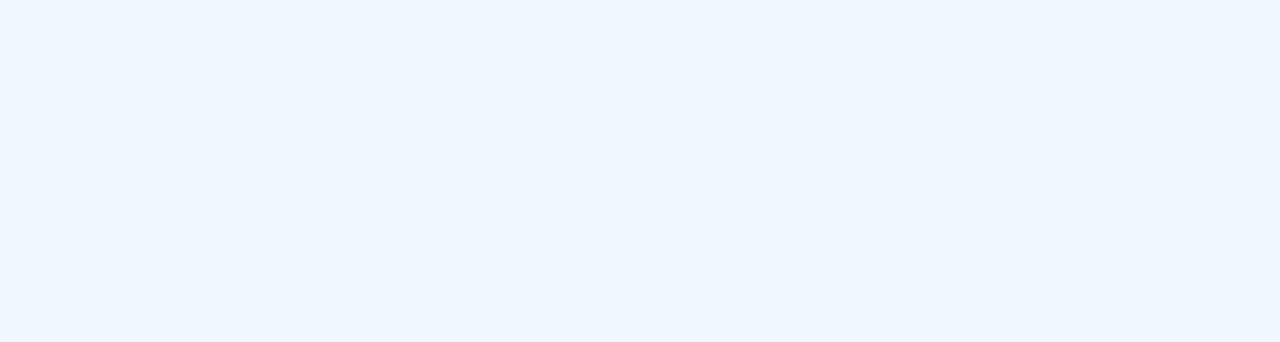
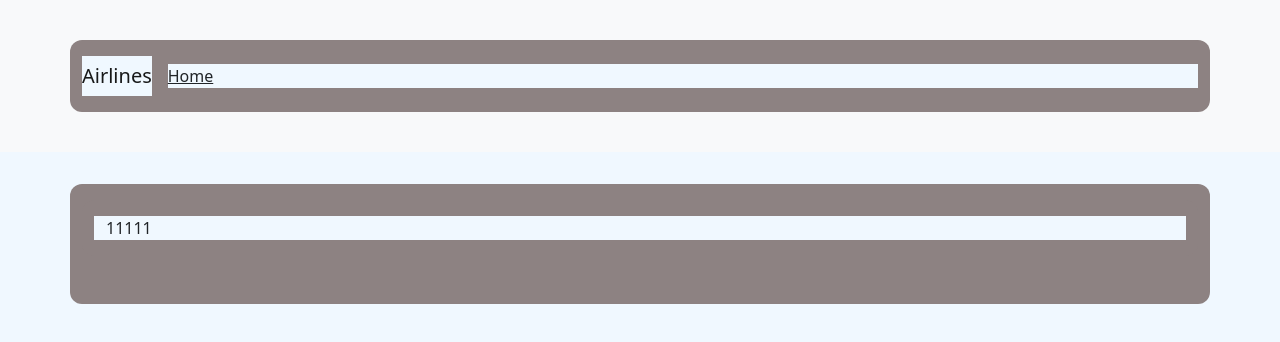
Before and after one commit to PedroCfF/AirlineTicketsApp, a React (Create React App) app in the folder Front-End/airline-tickets-front/: page /oneWay/1/1/1/1/1 in a window 1280 px wide. Before the commit this address had no page. Shown: the top 342 px of the page. Built offline with nearby package versions, Linux system fonts and the light colour scheme; the HTML template or start-up script is replaced by a standard one.

Commit message:
FinalDia

```diff
--- a/Front-End/airline-tickets-front/src/App.js
+++ b/Front-End/airline-tickets-front/src/App.js
@@ -16,7 +16,7 @@ function App() {
           element={<DestinationView />}
         ></Route>
         <Route
-          path="/oneWay/:outBond"
+          path="/oneWay/:origin/:destination/:day/:month/:year"
           element={<SearchFligths></SearchFligths>}
         ></Route>
       </Routes>
--- a/Front-End/airline-tickets-front/src/Components/Card.js
+++ b/Front-End/airline-tickets-front/src/Components/Card.js
@@ -8,6 +8,7 @@ import { Link } from "react-router-dom";
 
 function Card(props) {
   const destination = props.destination;
+  const origin = props.origin;
   const [show, setShow] = useState(false);
   const [selected, setSelected] = useState("");
   const [showRounded, setShowRounded] = useState(false);
@@ -36,7 +37,6 @@ function Card(props) {
     return day + "/" + month + "/" + year;
   };
 
-  console.log(destination);
   return (
     <>
       {/*Botones con los destinos */}
@@ -83,7 +83,9 @@ function Card(props) {
             {outbondDate === null ? null : (
               <Link
                 className="text-light"
-                to={`/oneWay/${dateToString(outbondDate)} `}
+                to={`/oneWay/${origin}/${destination}/${dateToString(
+                  outbondDate
+                )} `}
               >
                 <button type="button" class="btn btn-primary">
                   Search
@@ -111,9 +113,9 @@ function Card(props) {
             {outbondDate === null || returnDate === null ? null : (
               <Link
                 className="text-light"
-                to={`/oneWay/${dateToString(outbondDate)}/${dateToString(
-                  returnDate
-                )}`}
+                to={`/oneWay/${origin}/${destination}/${dateToString(
+                  outbondDate
+                )}/${dateToString(returnDate)}`}
               >
                 <button type="button" class="btn btn-primary">
                   Search
--- a/Front-End/airline-tickets-front/src/Components/ContainerComponent.js
+++ b/Front-End/airline-tickets-front/src/Components/ContainerComponent.js
@@ -1,14 +1,33 @@
 import Container from "react-bootstrap/esm/Container";
 import "./ContainerComponent.css";
+import Navbar from "react-bootstrap/Navbar";
+import NavDropdown from "react-bootstrap/NavDropdown";
+import Nav from "react-bootstrap/Nav";
+import { Link } from "react-router-dom";
 
 function ContainerComponent(props) {
   const classes = "card" + props.className;
   return (
-    <Container className="parent container d-flex flex-column justify-content-center align-items-center h-100">
-      <Container className="row justify-content-center d-flex flex-column ">
-        <div className={classes}>{props.children}</div>
+    <>
+      <Navbar bg="light" expand="lg">
+        <Container>
+          <Navbar.Brand href="#home">Airlines</Navbar.Brand>
+          <Navbar.Toggle aria-controls="basic-navbar-nav" />
+          <Navbar.Collapse id="basic-navbar-nav">
+            <Nav className="me-auto">
+              <Link className="text-dark" to={`/`}>
+                Home
+              </Link>
+            </Nav>
+          </Navbar.Collapse>
+        </Container>
+      </Navbar>
+      <Container className="parent container d-flex flex-column justify-content-center align-items-center h-100">
+        <Container className="row justify-content-center d-flex flex-column ">
+          <div className={classes}>{props.children}</div>
+        </Container>
       </Container>
-    </Container>
+    </>
   );
 }
 
--- a/Front-End/airline-tickets-front/src/Components/DestinationView.js
+++ b/Front-End/airline-tickets-front/src/Components/DestinationView.js
@@ -6,6 +6,7 @@ import Card from "./Card.js";
 const DestinationView = () => {
   const originObj = useParams();
   const city = originObj.origin;
+  console.log(city);
   const [destinations, setDestinations] = useState([]);
 
   const API_URL = "http://localhost:9191/flights/origins/" + city;
@@ -23,8 +24,8 @@ const DestinationView = () => {
   return (
     <ContainerComponent>
       <div className="row justify-content-lg-center mb-4">
-        {destinations?.map((origin) => (
-          <Card destination={origin}></Card>
+        {destinations?.map((dest) => (
+          <Card destination={dest} origin={city}></Card>
         ))}
       </div>
     </ContainerComponent>
--- a/Front-End/airline-tickets-front/src/Components/SearchFlights.js
+++ b/Front-End/airline-tickets-front/src/Components/SearchFlights.js
@@ -1,5 +1,18 @@
+import ContainerComponent from "./ContainerComponent";
+import { useParams } from "react-router-dom";
+
 const SearchFligths = () => {
-  return <h1>hola</h1>;
+  const params = useParams();
+  const origin = params.origin;
+  const destination = params.destination;
+  const day = params.day;
+  const month = params.month;
+  const year = params.year;
+  return (
+    <ContainerComponent>
+      {origin + destination + day + month + year}
+    </ContainerComponent>
+  );
 };
 
 export default SearchFligths;
```
